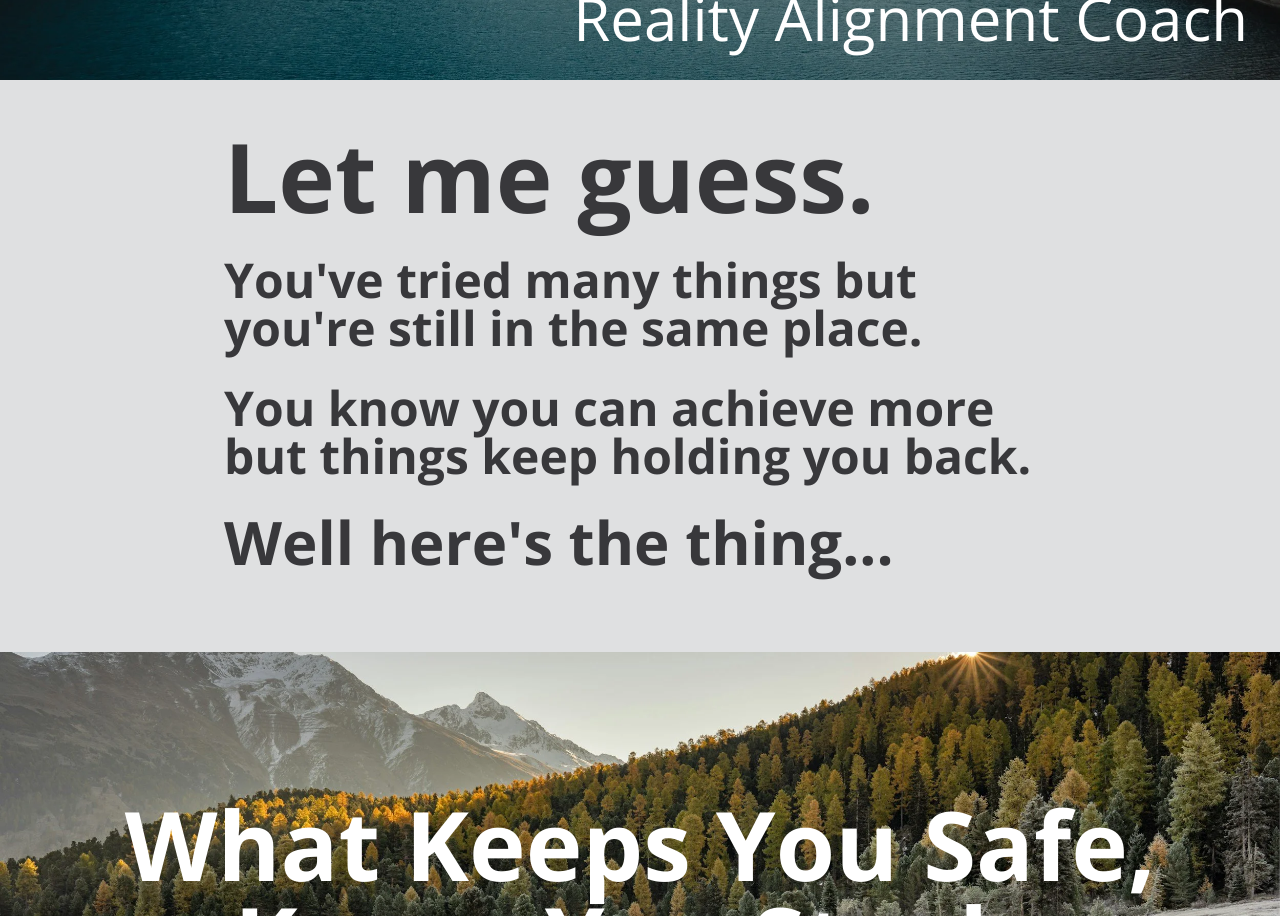
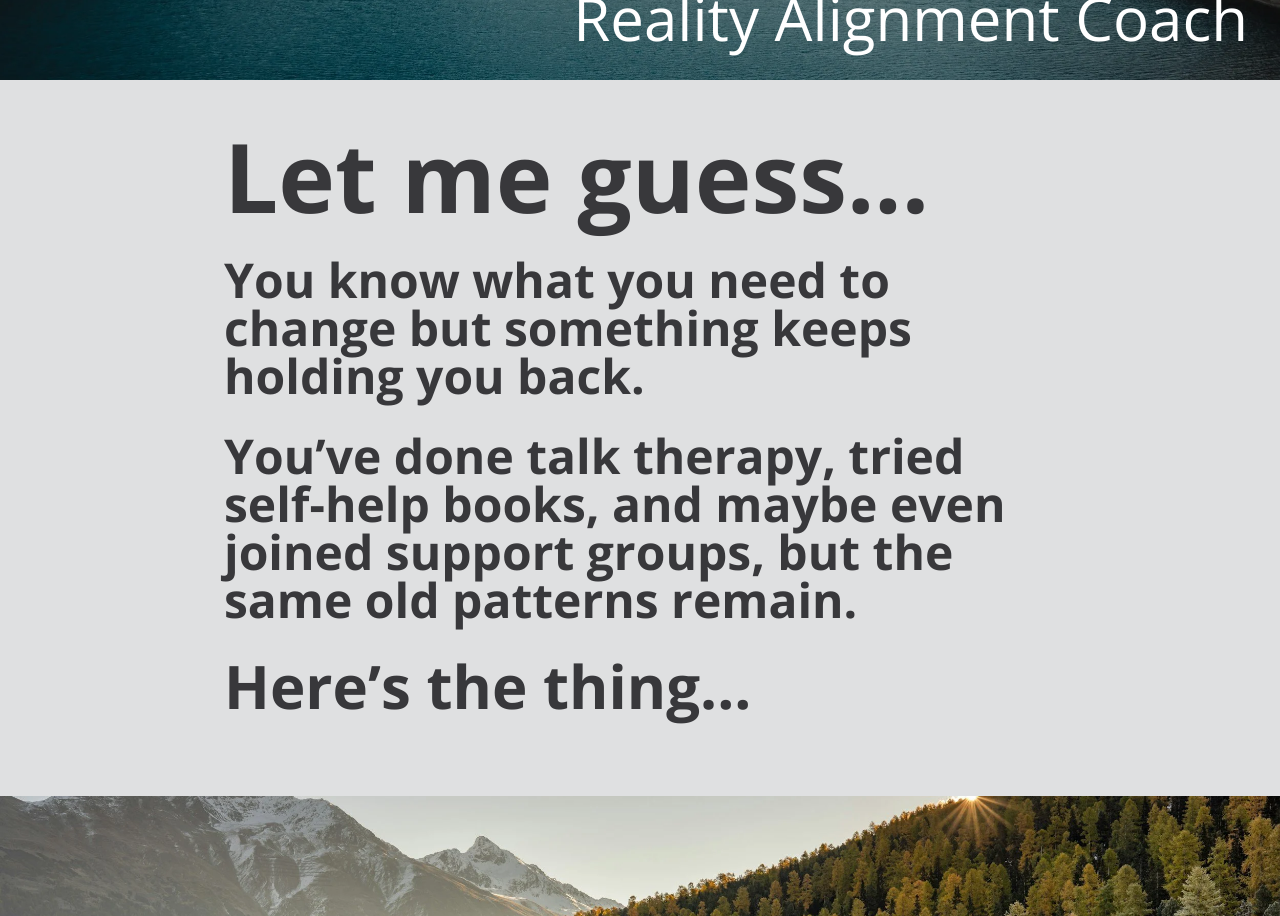
Before and after one commit to michaelzick/michaelzick.com, a Next.js app: page / in a window 1280 px wide. Shown: the part 720-1636 px from the top of the page. Built offline with nearby package versions, Linux system fonts and the light colour scheme.

Commit message:
beginning text changes

```diff
--- a/components/sections/BeginningSection.tsx
+++ b/components/sections/BeginningSection.tsx
@@ -36,7 +36,7 @@ export function BeginningSection({
               copyVisible[0] ? 'opacity-100 translate-y-0' : 'opacity-0 translate-y-6'
             }`}
           >
-            Let me guess.
+            Let me guess...
           </h2>
           <h3
             ref={setCopyRef(1)}
@@ -44,7 +44,7 @@ export function BeginningSection({
               copyVisible[1] ? 'opacity-100 translate-y-0' : 'opacity-0 translate-y-6'
             }`}
           >
-            You&apos;ve tried many things but you&apos;re still in the same place.
+            You know what you need to change but something keeps holding you back.
           </h3>
           <h3
             ref={setCopyRef(2)}
@@ -52,7 +52,7 @@ export function BeginningSection({
               copyVisible[2] ? 'opacity-100 translate-y-0' : 'opacity-0 translate-y-6'
             }`}
           >
-            You know you can achieve more but things keep holding you back.
+            You’ve done talk therapy, tried self-help books, and maybe even joined support groups, but the same old patterns remain.
           </h3>
           <h2
             ref={setCopyRef(3)}
@@ -60,7 +60,7 @@ export function BeginningSection({
               copyVisible[3] ? 'opacity-100 translate-y-0' : 'opacity-0 translate-y-6'
             }`}
           >
-            Well here&apos;s the thing...
+            Here’s the thing...
           </h2>
         </div>
       </section>
```
